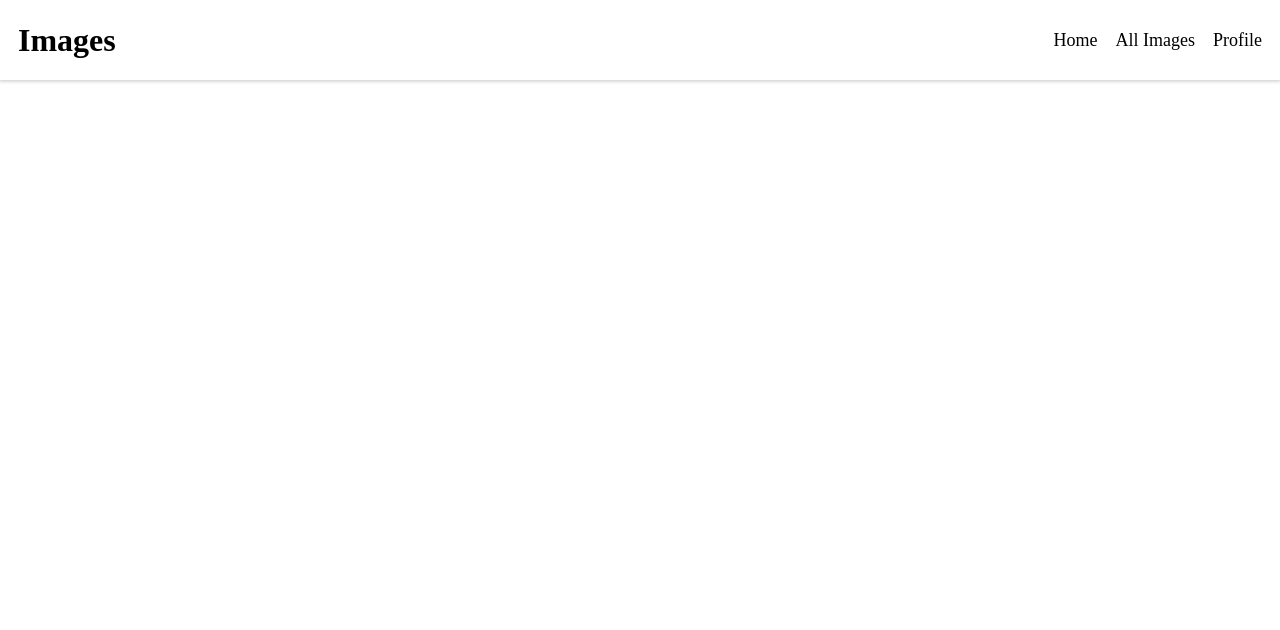
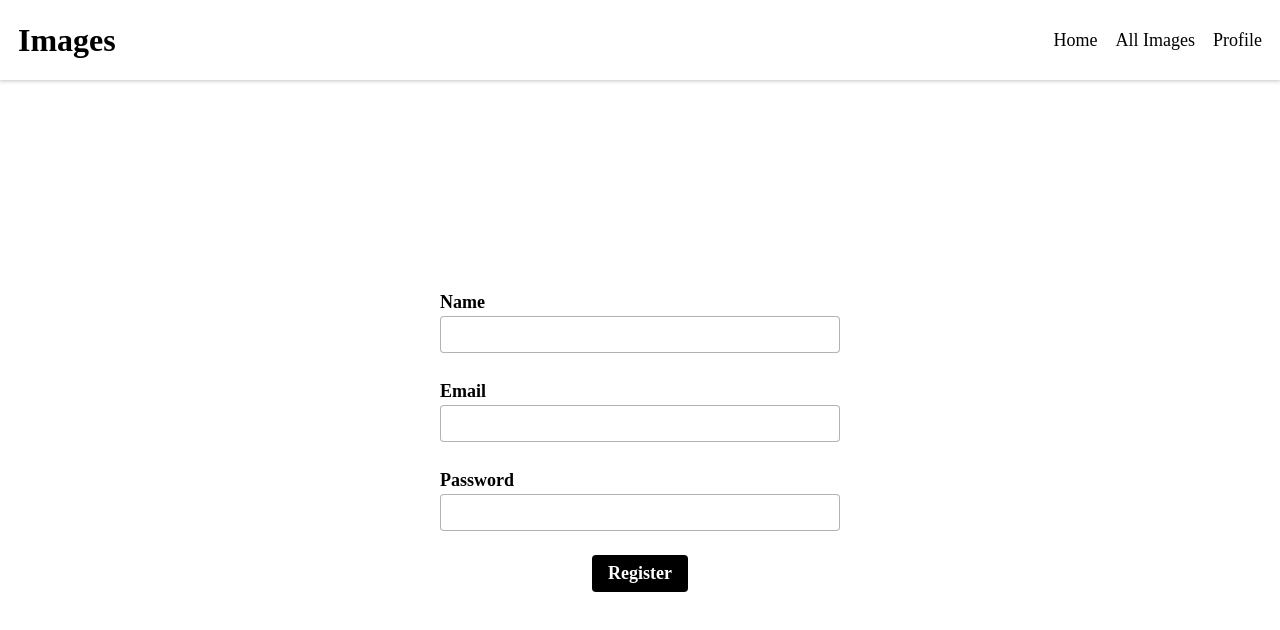
Before and after one commit to anshal1/Image_FE, a React (Vite) app: page /register in a window 1280 px wide. Shown: the top 630 px of the page. Built offline with nearby package versions, Linux system fonts and the light colour scheme.

Commit message:
Register Page Created

```diff
--- a/src/App.jsx
+++ b/src/App.jsx
@@ -2,6 +2,7 @@ import Card from "./Components/Card/Card";
 import Navbar from "./Components/Navbar/Navbar";
 import { BrowserRouter as Router, Routes, Route } from "react-router-dom";
 import Login from "./Pages/Login/Login";
+import Register from "./Pages/Register/Register";
 function App() {
   return (
     <>
@@ -19,6 +20,7 @@ function App() {
             }
           />
           <Route path="/login" element={<Login />} />
+          <Route path="/register" element={<Register />} />
         </Routes>
       </Router>
     </>
--- a/src/Components/Navbar/Navbar.jsx
+++ b/src/Components/Navbar/Navbar.jsx
@@ -9,7 +9,7 @@ const Navbar = () => {
       <div className={style["links"]}>
         <ul>
           <li>
-            <a href="#">Home</a>
+            <a href="/">Home</a>
           </li>
           <li>
             <a href="#">All Images</a>
--- a/src/Pages/Register/Register.jsx
+++ b/src/Pages/Register/Register.jsx
@@ -1,7 +1,26 @@
 import React from "react";
 import style from "./Register.module.css";
 const Register = () => {
-  return <div>Register</div>;
+  return (
+    <div className={style["main-container"]}>
+      <div className={style["input-container"]}>
+        <label htmlFor="name">Name</label>
+        <br />
+        <input type="text" className="inputs-global" name="name" />
+        <br />
+        <label htmlFor="email">Email</label>
+        <br />
+        <input type="email" className="inputs-global" name="email" />
+        <br />
+        <label htmlFor="password">Password</label>
+        <br />
+        <input type="password" className="inputs-global" name="password" />
+      </div>
+      <div className={style["button-container"]}>
+        <button className="button-global">Register</button>
+      </div>
+    </div>
+  );
 };
 
 export default Register;
--- a/src/Pages/Register/Register.module.css
+++ b/src/Pages/Register/Register.module.css
@@ -0,0 +1,7 @@
+.main-container {
+  height: calc(100vh - 5rem);
+  display: flex;
+  align-items: center;
+  justify-content: center;
+  flex-direction: column;
+}
```
